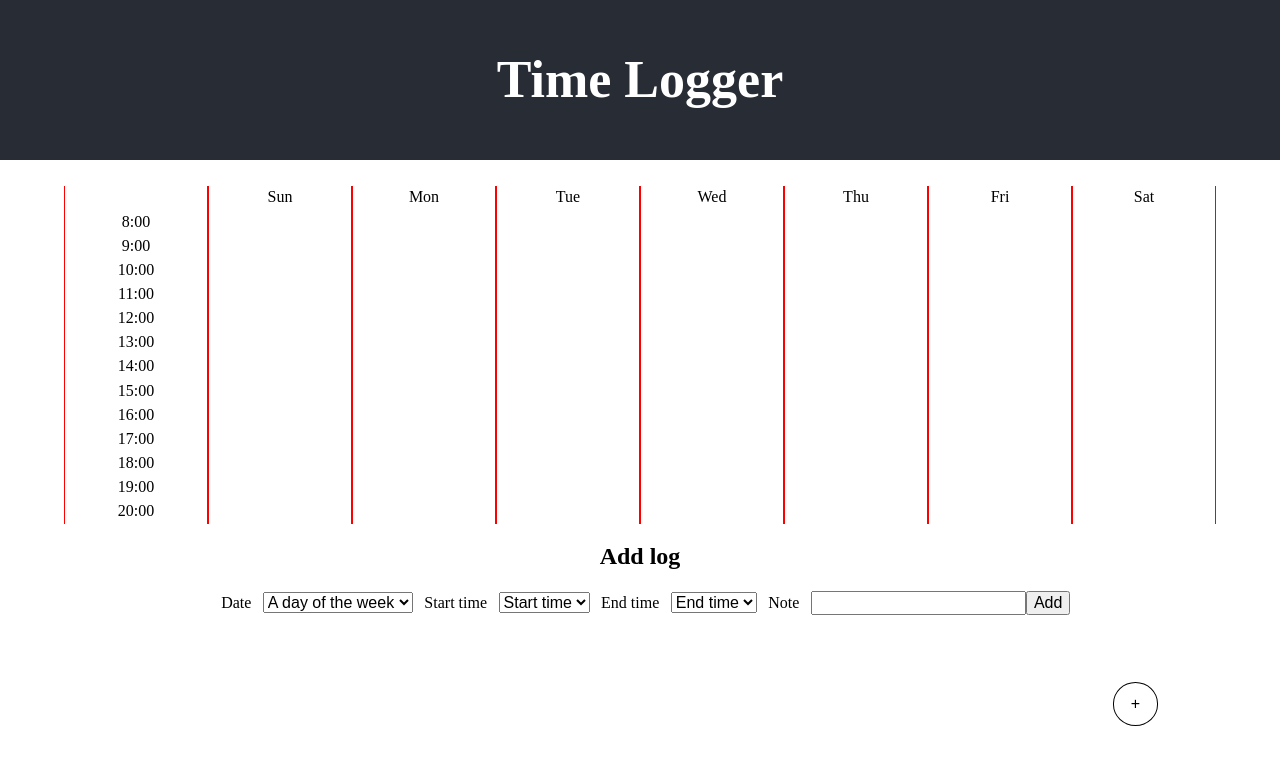
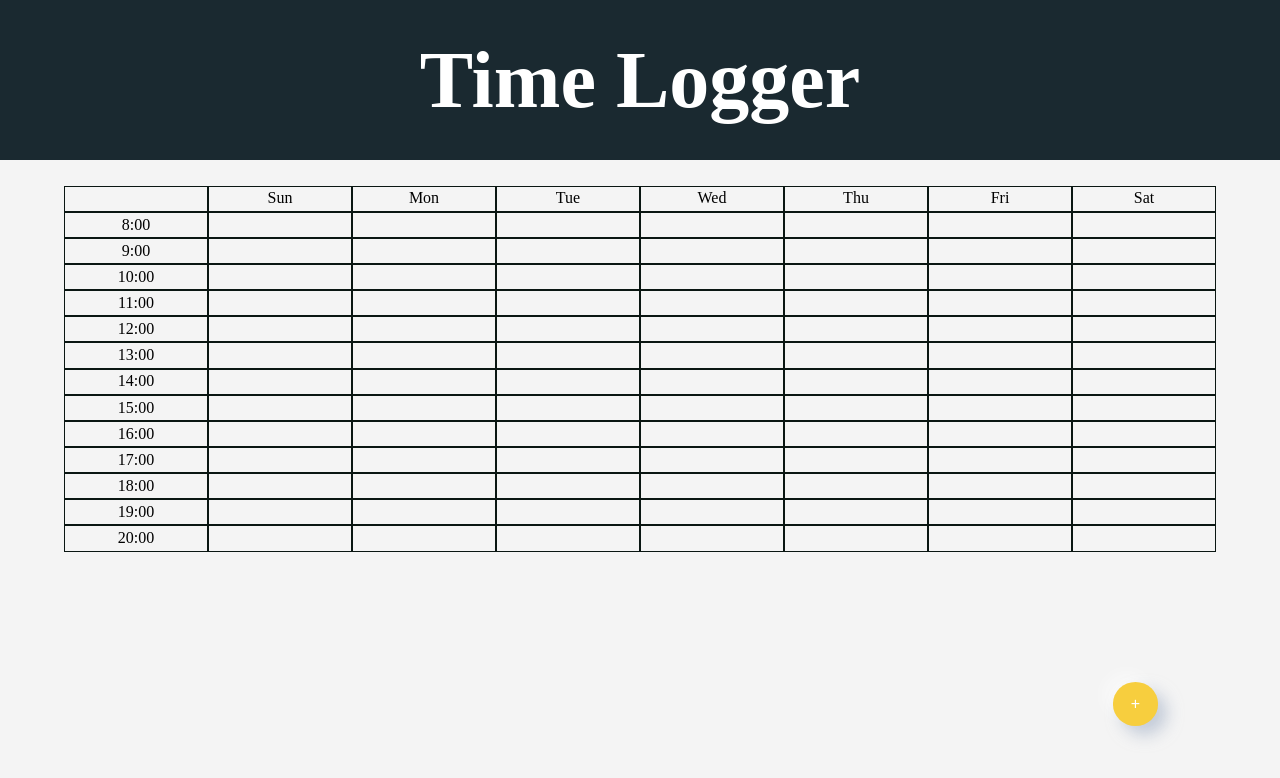
Before and after one commit to Aliceeeee825/alice-song-project-five, a React (Create React App) app: page / in a window 1280 px wide. Shown: the top 778 px of the page. Built offline with nearby package versions, Linux system fonts and the light colour scheme.

Commit message:
homepage css added

```diff
--- a/src/component/Main.js
+++ b/src/component/Main.js
@@ -37,7 +37,8 @@ class Main extends Component{
         for (let duration = endTime - startTime - 1; duration >= 0; duration -- ){
             let hour = Number(startTime) + duration
             console.log(hour)
-            document.querySelector('.cellNo' + hour + '-' + this.state.day).style.backgroundColor = "#044b7f";
+            document.querySelector('.cellNo' + hour + '-' + this.state.day).style.backgroundColor = "#f7ce3e";
+            document.querySelector('.cellNo' + hour + '-' + this.state.day).innerHTML = this.state.note;
         }
 
         //clear the note text input field
@@ -129,9 +130,10 @@ class Main extends Component{
 
                 <div className="logDetail hide">
                     <h2>Add log</h2>
-                    <form action="GET" onSubmit={this.addLogHandler}>
+                    {/* form start here */}
+                    <form action="GET" onSubmit={this.addLogHandler} className="addLogForm">
                         <label htmlFor="date">Date</label>
-                        <select onChange={this.handleChange} id="day" name="day" value={this.state.day}>
+                        <select onChange={this.handleChange} id="day" name="day" value={this.state.day} required>
                             <option value="">A day of the week</option>
                             {
                                 formDateToApend.map((day) => {
@@ -141,7 +143,7 @@ class Main extends Component{
                         </select>
 
                         <label htmlFor="statTime">Start time</label>
-                        <select onChange={this.handleChange} id="startTime" name="startTime" value={this.state.startTime}>
+                        <select onChange={this.handleChange} id="startTime" name="startTime" value={this.state.startTime} required>
                             <option value="">Start time</option>
                             {
                                 startTimeToAppend.map((time) => {
@@ -151,7 +153,7 @@ class Main extends Component{
                         </select>
 
                         <label htmlFor="endTime">End time</label>
-                        <select onChange={this.handleChange} id="endTime" name="endTime" value={this.state.endTime}>
+                        <select onChange={this.handleChange} id="endTime" name="endTime" value={this.state.endTime} required>
                             <option value="">End time</option>
                             {
                                 endTimeToAppend.map((time) => {
@@ -161,9 +163,9 @@ class Main extends Component{
                         </select>
 
                         <label htmlFor="note">Note</label>
-                        <input type="text" name="note" className="note" value={this.state.note} onChange={this.handleChange}/>
+                        <input type="text" name="note" className="note" value={this.state.note} onChange={this.handleChange} />
 
-                        <button className="addLog" htmlFor="submit" onClick={this.addLogHandler}>Add</button>
+                        <button className="addLog" htmlFor="submit" onClick={this.addLogHandler} max-width="30">Add</button>
                     </form>
                 </div>
             </div>
--- a/src/index.css
+++ b/src/index.css
@@ -17,10 +17,12 @@ html { -moz-box-sizing: border-box; -webkit-box-sizing: border-box; box-sizing:
   -moz-osx-font-smoothing: grayscale;
 } */
 
-@import url('https://fonts.googleapis.com/css?family=Trade+Winds&display=swap');
+@import url('https://fonts.googleapis.com/css?family=Alegreya|Alegreya+Sans:700i&display=swap');
 
 body{
-  font-family: 'Trade Winds';
+  font-family: 'Alegreya';
+  background: #f4f4f4;
+  font-size: 62.5%;
 }
 
 code {
@@ -32,20 +34,19 @@ code {
   text-align: center;
 }
 
-.App-logo {
-  height: 40vmin;
-  pointer-events: none;
-}
-
 header{
-  background-color: #282c34;
-  min-height: 20vh;
+  background-color: #1a2930;
+  height: 20vh;
   display: flex;
   flex-direction: column;
   align-items: center;
   justify-content: center;
-  font-size: calc(10px + 2vmin);
+  font-size: 2.5rem;
   color: white;
+}
+
+h1{
+  font-family: 'Alegreya Sans';
 }
 
 .wrapper{
@@ -58,6 +59,7 @@ header{
   height: 75vh;
   width: 90%;
   margin: 2% auto 0;
+  font-size: 1rem;
 }
 
 .calendar{
@@ -67,20 +69,32 @@ header{
 }
 
 .cell{
-  border-left: 1px solid red;
-  border-right: 1px solid red;
+  border: 1px solid #0a1612;
+  /* border-right: 1px solid #0a1612; */
   padding: 2%;
 }
 
 .newLogPlus{
-  background-color: transparent;
+  background-color: #f7ce3e;
+  color: white;
   border-radius: 50%;
-  box-shadow: none;
-  border: 1px solid black;
+  box-shadow: 9px 9px 16px rgba(163, 177, 198, 0.6), -9px -9px 16px rgba(255, 255, 255, 0.5);
+  border: 1px solid transparent;
   padding: 1% 1.5%;
   position: absolute;
   bottom: 10%;
-  right: 5%
+  right: 5%;
+  transform: none;
+  transition: transform 0.5s;
+}
+
+.newLogPlus:hover{
+  transform: scale(1.3);
+}
+
+.newLogPlus:active{
+  bottom: 9.5%;
+  right: 4.8%
 }
 
 button:hover{
@@ -88,11 +102,19 @@ button:hover{
 }
 
 /* form styling */
-label{
+.addLogForm{
+  margin-right: 5%;
+}
+.addLogForm label{
   margin: 1%;
 }
 
+.addLog{
+  background-color: #f4f4f4;
+  box-shadow: 9px 9px 16px rgba(163, 177, 198, 0.6), -9px -9px 16px rgba(255, 255, 255, 0.5);
+}
+
 /* classes for java script */
-/* .hide{
+.hide{
   display: none;
-} */
+}
```
